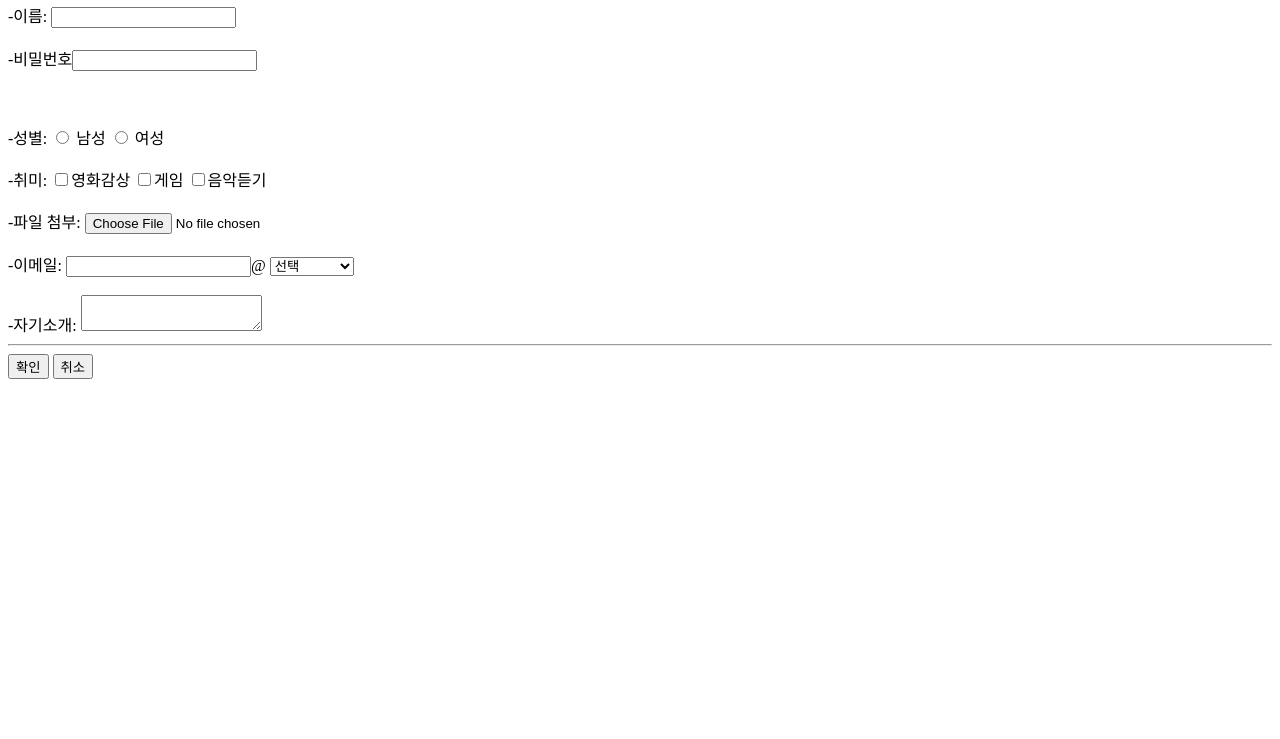
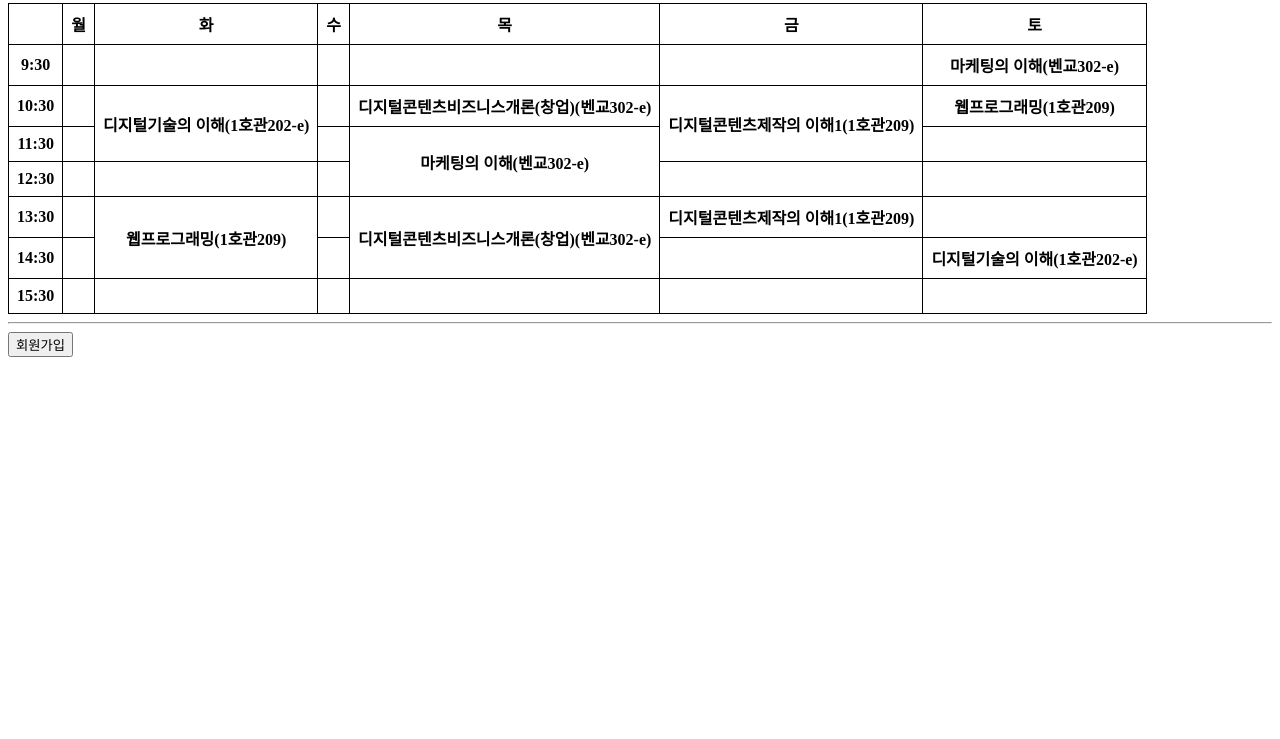
Before and after one commit to ChoiHWoo/ChoiHWoo.github.io, a plain HTML site: page index.html in a window 1280 px wide. Shown: the part 61-800 px from the top of the page. Drawn offline with Linux system fonts and the light colour scheme.

Commit message:
2022-1 시간표.

```diff
--- a/index.html
+++ b/index.html
@@ -2,47 +2,94 @@
 <html>
 <head>
 <meta charset='utf-8'>
-<title>회원 가입</title>
+<style>
+table, th, tr, td {
+	border: solid 1px black;
+	border-collapse: collapse;
+	padding: 8px;
+}
+</style>
 </head>
 <body>
-<h3>회원 가입</h3>
-    <form action="https://www.naver.com/">
-        -이름: <input type="text"><br><br>
-        -비밀번호<input type="password">
-        <br><br><br><br>
+<h3>2022-1 시간표</h3>
 
-        -성별:
-        <input type="radio" name="info"> 남성
-        <input type="radio" name="info"> 여성
+<table>
 
-        <br><br>
-        -취미:
-        <input type="checkbox">영화감상
-        <input type="checkbox">게임
-        <input type="checkbox">음악듣기
+<tr>
+	<th>    </th>
+	<th>월</th>
+	<th>화</th>
+	<th>수</th>
+	<th>목</th>
+	<th>금</th>
+	<th>토</th>
+</tr>
+<tr>
+	<th>9:30</th>
+	<th>  </th>
+	<th>  </th>
+	<th>  </th>
+	<th>  </th>
+	<th>  </th>
+	<th>마케팅의 이해(벤교302-e)</th>
+</tr>
+<tr>
+	<th>10:30</th>
+	<th>  </th>
+	<th rowspan="2">디지털기술의 이해(1호관202-e)</th>
+	<th>  </th>
+	<th>디지털콘텐츠비즈니스개론(창업)(벤교302-e)</th>
+	<th rowspan="2">디지털콘텐츠제작의 이해1(1호관209)</th>
+	<th>웹프로그래밍(1호관209)</th>
+</tr>
+<tr>
+	<th>11:30</th>
+	<th>  </th>
+	<th>  </th>
+	<th rowspan="2">마케팅의 이해(벤교302-e)</th>
+	<th>  </th>
 
-        <br><br>
+</tr>
+<tr>
+	<th>12:30</th>
+	<th>  </th>
+	<th>  </th>
+	<th>  </th>
+	<th>  </th>
+	<th>  </th>
 
-        -파일 첨부:
-        <input type="file">
+</tr>
+<tr>
+	<th>13:30</th>
+	<th>  </th>
+	<th rowspan="2">웹프로그래밍(1호관209)</th>
+	<th>  </th>
+	<th rowspan="2">디지털콘텐츠비즈니스개론(창업)(벤교302-e)</th>
+	<th>디지털콘텐츠제작의 이해1(1호관209)</th>
 
-        <br><br>
+</tr>
+<tr>
+	<th>14:30</th>
+	<th>  </th>
+	<th>  </th>
+	<th>  </th>
+	<th>디지털기술의 이해(1호관202-e)</th>
+</tr>
 
-        -이메일: <input type="text">@
-        <select>
-            <option>선택</option>
-            <option>naver.com</option>
-            <option>daum.net</option>
-            <option>gmail.com</option>
-        </select>
+<tr>
+	<th>15:30</th>
+	<th>  </th>
+	<th>  </th>
+	<th>  </th>
+	<th>  </th>
+	<th>  </th>
 
-        <br><br>
-        -자기소개:
-        <textarea row="10" col="100"></textarea>
+</tr>
+</table>
 
-        <hr>
-        <input type="submit" value="확인">
-        <input type="reset" value="취소">
-    </form>
+<hr>
+<form action="회원가입 페이지.html">
+	<input type="submit" value="회원가입">
+</form>
 </body>
 </html>
```
